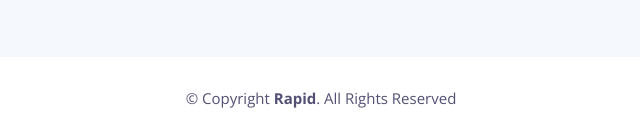
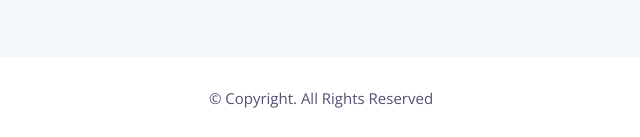
Before and after one commit to maheen-star/negoify, a plain HTML site: page index.html in a window 1280 px wide. Shown: the part 3943-4080 px from the top of the page, 319-959 px from the left. Drawn offline with nearby package versions, Linux system fonts and the light colour scheme; files whose address does not match are found by name.

Commit message:
Update index.html

```diff
--- a/index.html
+++ b/index.html
@@ -345,7 +345,7 @@
 
     <div class="container">
       <div class="copyright">
-        &copy; Copyright <strong>Rapid</strong>. All Rights Reserved
+        &copy; Copyright. All Rights Reserved
       </div>
     </div>
   </footer><!-- #footer -->
```
